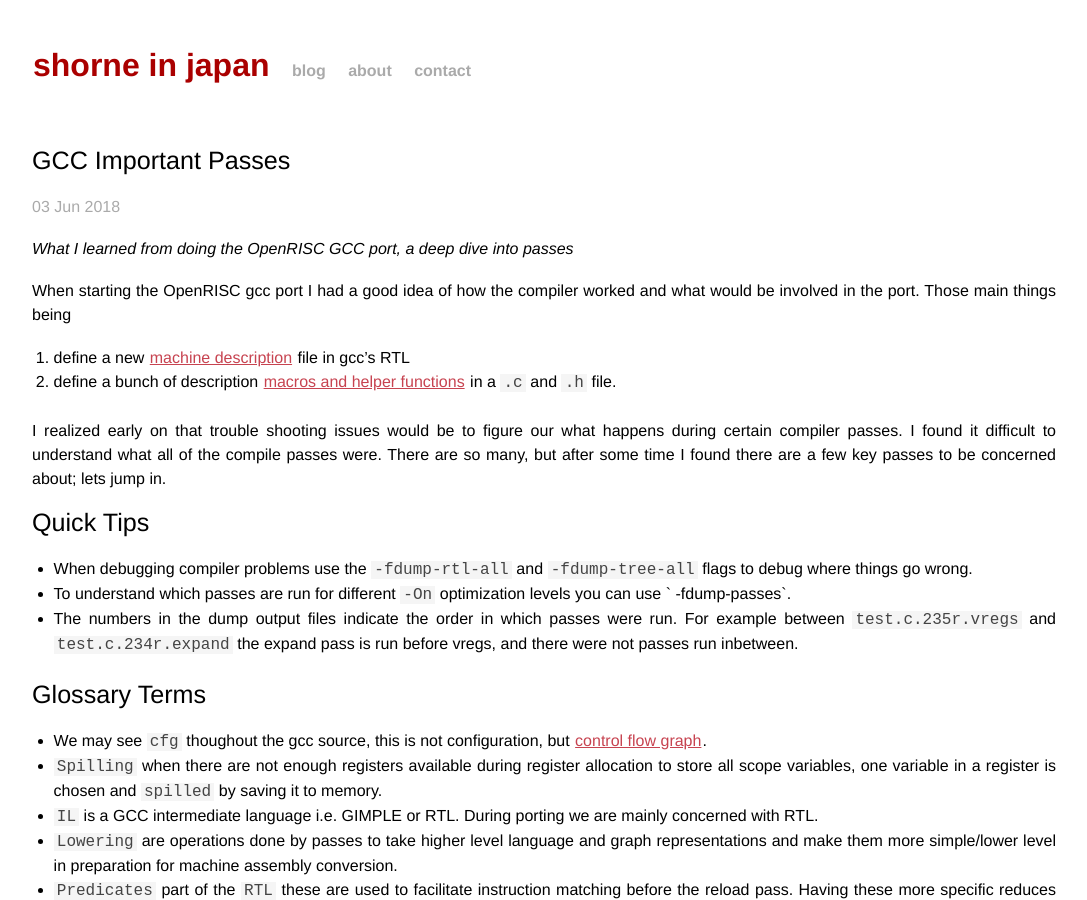
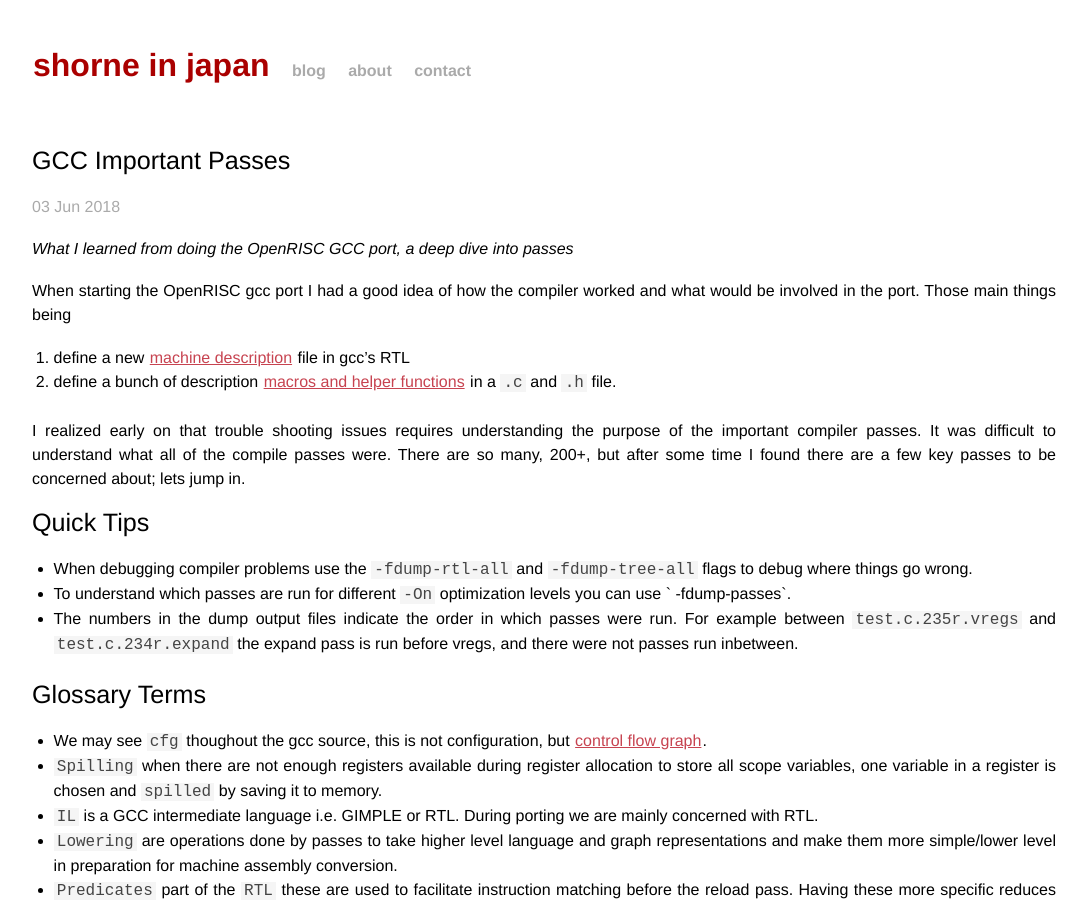
Before and after one commit to stffrdhrn/stffrdhrn.github.io, a Jekyll site: the page built from _posts/2018-06-03-gcc_passes.md, in a window 1280 px wide and 900 px high. Shown: the whole window, without its empty margins (96-1183 px from the left). Built offline with Jekyll 4.4.1, drawn with Linux system fonts in a browser that asks for light colours; comment, search, counter and statistics services are not loaded.

Commit message:
gcc: more touches on passes, just a bit

```diff
--- a/_posts/2018-06-03-gcc_passes.md
+++ b/_posts/2018-06-03-gcc_passes.md
@@ -12,9 +12,9 @@ and what would be involved in the port.  Those main things being
   1. define a new [machine description](https://gcc.gnu.org/onlinedocs/gccint/#toc-Machine-Descriptions) file in gcc's RTL
   2. define a bunch of description [macros and helper functions](https://gcc.gnu.org/onlinedocs/gccint/#toc-Target-Description-Macros-and-Functions) in a `.c` and `.h` file.
 
-I realized early on that trouble shooting issues would be to figure our what
-happens during certain compiler passes.  I found it difficult to understand what
-all of the compile passes were.  There are so many, but after some time I found
+I realized early on that trouble shooting issues requires understanding the purpose
+of the important compiler passes.  It was difficult to understand what
+all of the compile passes were.  There are so many, 200+, but after some time I found
 there are a few key passes to be concerned about; lets jump in.
 
 ## Quick Tips
```
